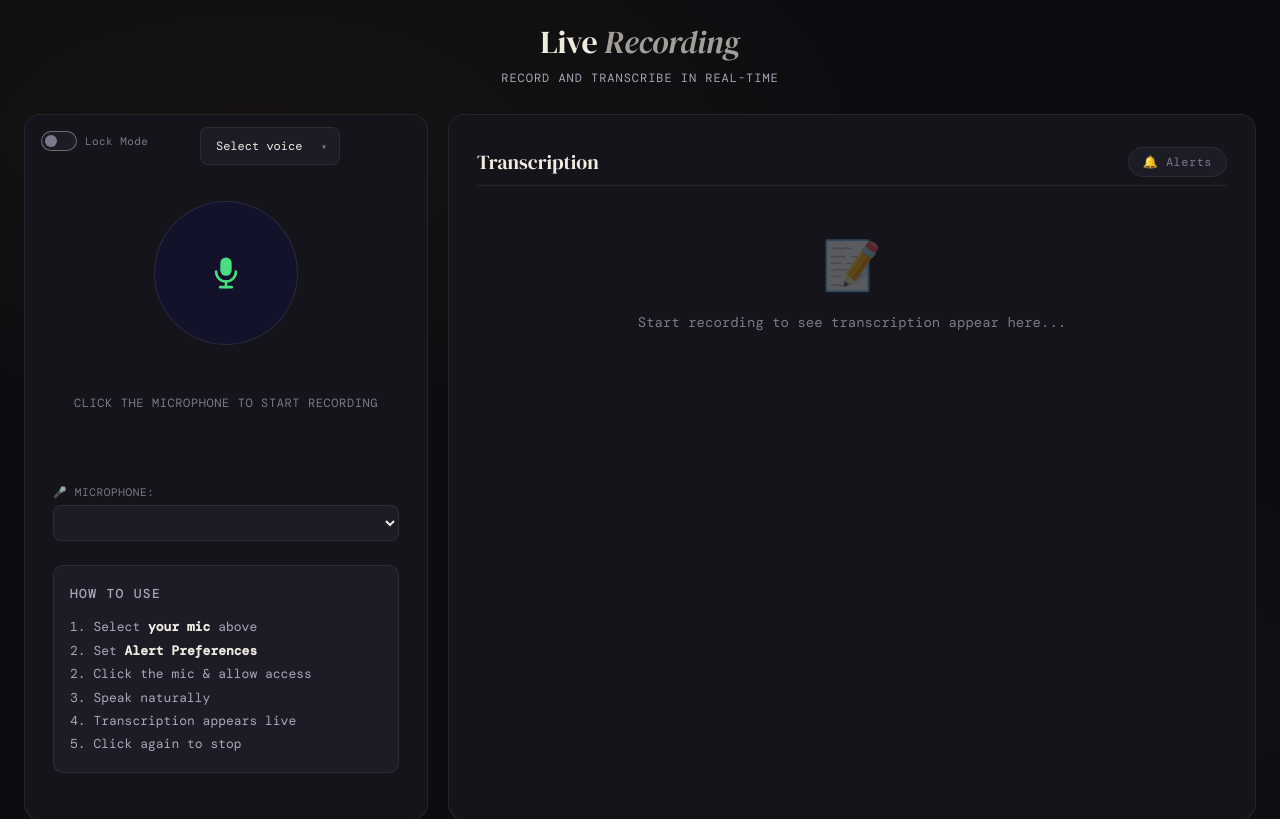
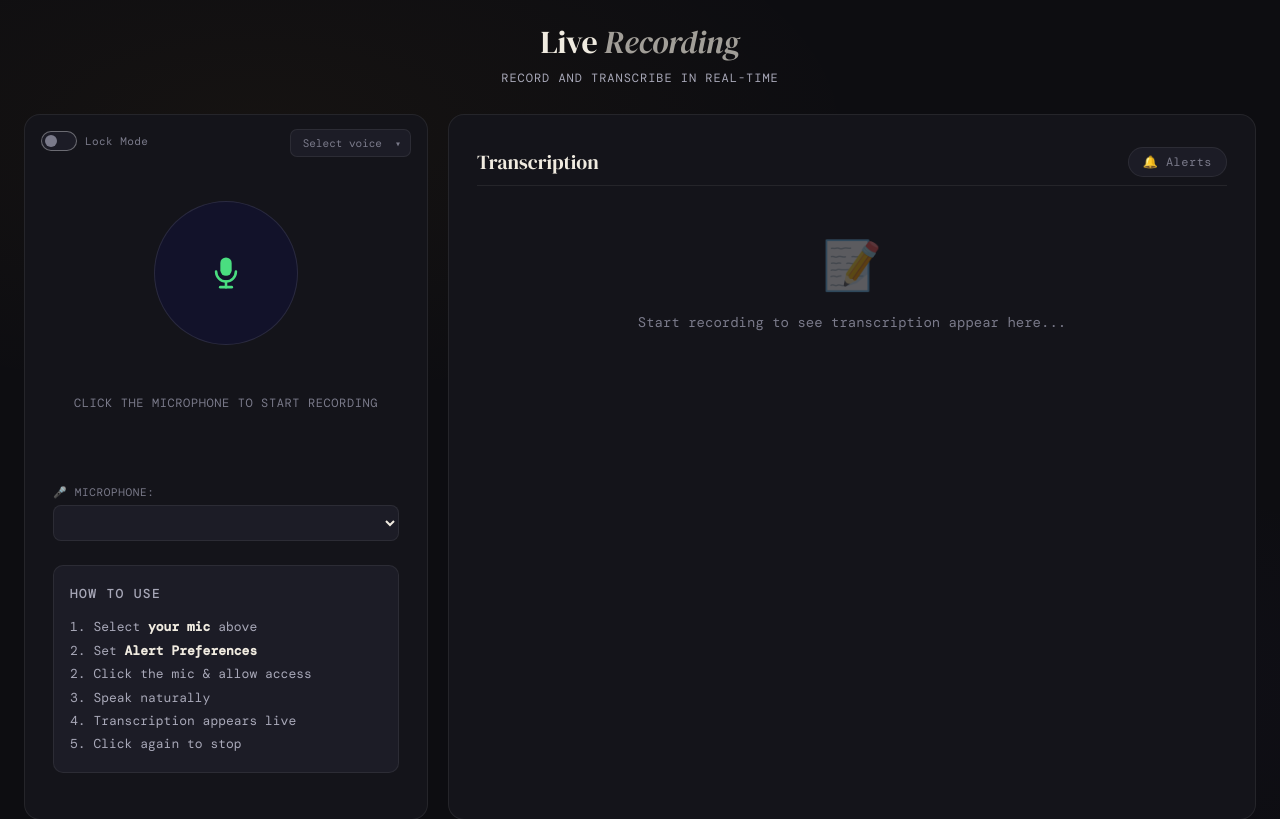
Before and after one commit to codereyinish/ClassRec, a FastAPI app: page /live in a window 1280 px wide. Shown: the part 56-875 px from the top of the page. Run offline with FastAPI, Linux system fonts and the light colour scheme; lists and menus that the app fills with data are empty; some libraries are stand-ins or nearby versions; some web fonts are replaced.

Commit message:
fix(ui): small right-aligned voice dropdown, cleaner inline-edit, cache-busting
- voice dropdown: small/minimal, pinned to the extreme right of the controls card
- inline rename: drop the inner box — just the text cursor + the row's border highlight
- add asset_version cache-buster (?v=server-start) on live-page CSS/JS so browsers
  re-fetch after changes instead of serving stale cached files

```diff
--- a/src/main.py
+++ b/src/main.py
@@ -51,6 +51,11 @@ _mem_after_models_mb: float = 0.0
 BASE_DIR = Path(__file__).parent.parent
 templates = Jinja2Templates(directory=str(BASE_DIR / "templates"))
 templates.env.globals["clerk_key"] = CLERK_PUBLISHABLE_KEY
+# Cache-busting: changes whenever the server (re)starts, so browsers re-fetch
+# CSS/JS after a change instead of serving a stale cached copy. Append to asset
+# URLs as ?v={{ asset_version }}.
+import time as _time
+templates.env.globals["asset_version"] = str(int(_time.time()))
 app.mount("/static", StaticFiles(directory=str(BASE_DIR / "static")), name="static")
 
 
--- a/static/css/voice-picker.css
+++ b/static/css/voice-picker.css
@@ -5,23 +5,23 @@
    (absolutely-positioned, top-left) Lock Mode toggle. */
 .voice-dropdown {
     position: absolute;
-    top: 12px;
-    left: 175px;
+    top: 14px;
+    right: 16px;                 /* extreme right of the controls card */
     display: flex;
     align-items: center;
-    justify-content: space-between;
-    gap: 8px;
-    min-width: 140px;
+    gap: 6px;
+    max-width: 130px;
     background: var(--bg-elevated);
     border: 1px solid var(--border);
-    border-radius: 8px;
-    padding: 9px 12px;
-    color: var(--text);
+    border-radius: 7px;
+    padding: 5px 9px;
+    color: var(--text-muted);
     font-family: 'DM Mono', monospace;
-    font-size: 12px;
+    font-size: 11px;
     cursor: pointer;
     transition: border-color 0.15s;
 }
+#selectedVoice { overflow: hidden; text-overflow: ellipsis; white-space: nowrap; }
 .voice-dropdown:hover { border-color: var(--accent); }
 .voice-dropdown-caret { color: var(--text-muted); font-size: 10px; padding-left: 4px; }
 /* selected voice name: play (green) / edit states, matching the popup rows */
@@ -105,12 +105,8 @@
 }
 .vp-item-name:hover { color: var(--accent); }
 .vp-item-name.playing { color: var(--green); }           /* green while playing */
-.vp-item-name.editing {                                   /* inline edit cursor box */
-    color: var(--text);
-    background: var(--bg);
-    box-shadow: inset 0 0 0 1px var(--accent);
-    cursor: text;
-}
+.vp-item-name.editing { color: var(--text); cursor: text; }   /* just the cursor */
+.vp-item:focus-within { border-color: var(--accent); }        /* one highlight on the row */
 
 /* the per-item dropdown arrow — selects/locks that voice */
 .vp-item-arrow {
--- a/templates/live.html
+++ b/templates/live.html
@@ -2,8 +2,8 @@
 
 {% block head %}
 <title>Live Recording </title>
-<link rel="stylesheet" href="/static/css/live.css">
-<link rel="stylesheet" href="/static/css/voice-picker.css">
+<link rel="stylesheet" href="/static/css/live.css?v={{ asset_version }}">
+<link rel="stylesheet" href="/static/css/voice-picker.css?v={{ asset_version }}">
 {% endblock %}
 
 {% block content %}
@@ -165,8 +165,8 @@
             <button class="btn-start" id="btnStart">Start Recording →</button>
         </div>
     </div>
-    <script src="/static/js/live.js"></script>
-    <script src="/static/js/audio-playback.js"></script>
-    <script src="/static/js/voice-picker.js"></script>
-    <script src="/static/js/save-transcript.js"></script>
+    <script src="/static/js/live.js?v={{ asset_version }}"></script>
+    <script src="/static/js/audio-playback.js?v={{ asset_version }}"></script>
+    <script src="/static/js/voice-picker.js?v={{ asset_version }}"></script>
+    <script src="/static/js/save-transcript.js?v={{ asset_version }}"></script>
 {% endblock %}
```
